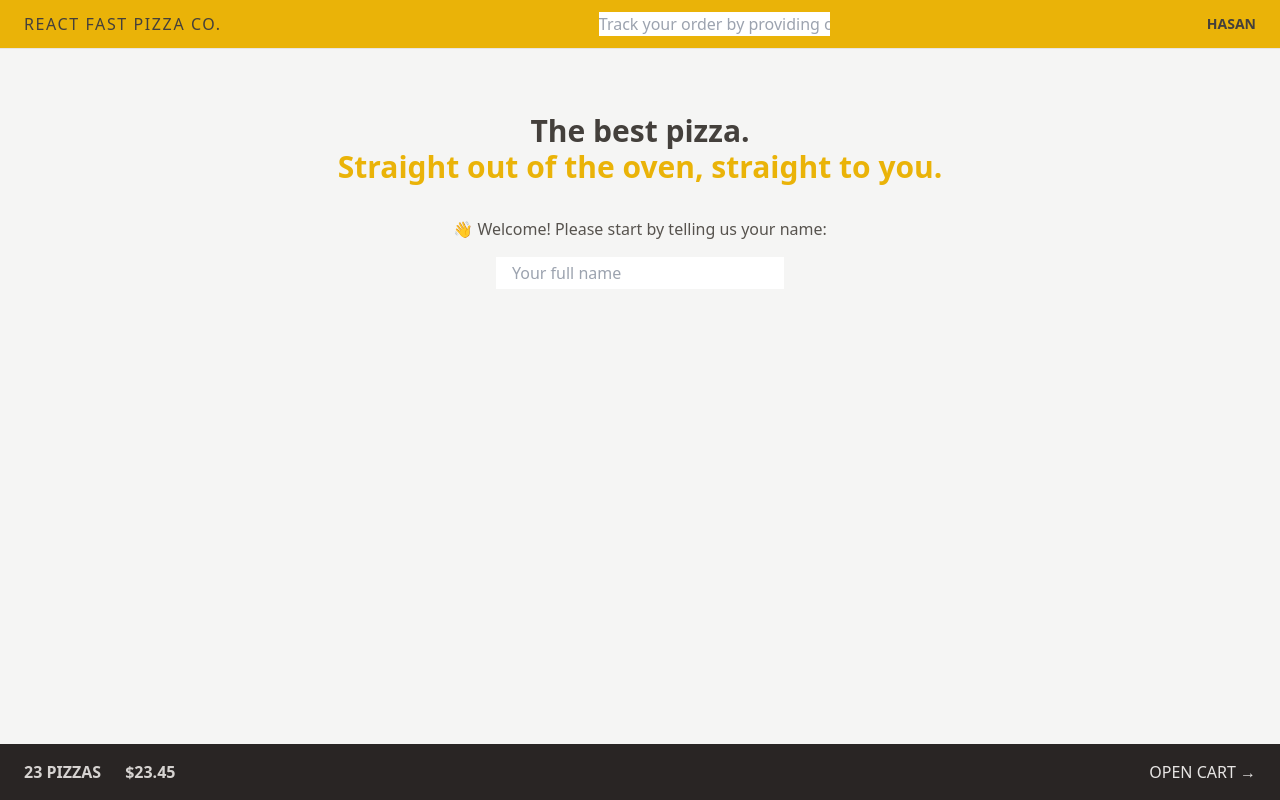
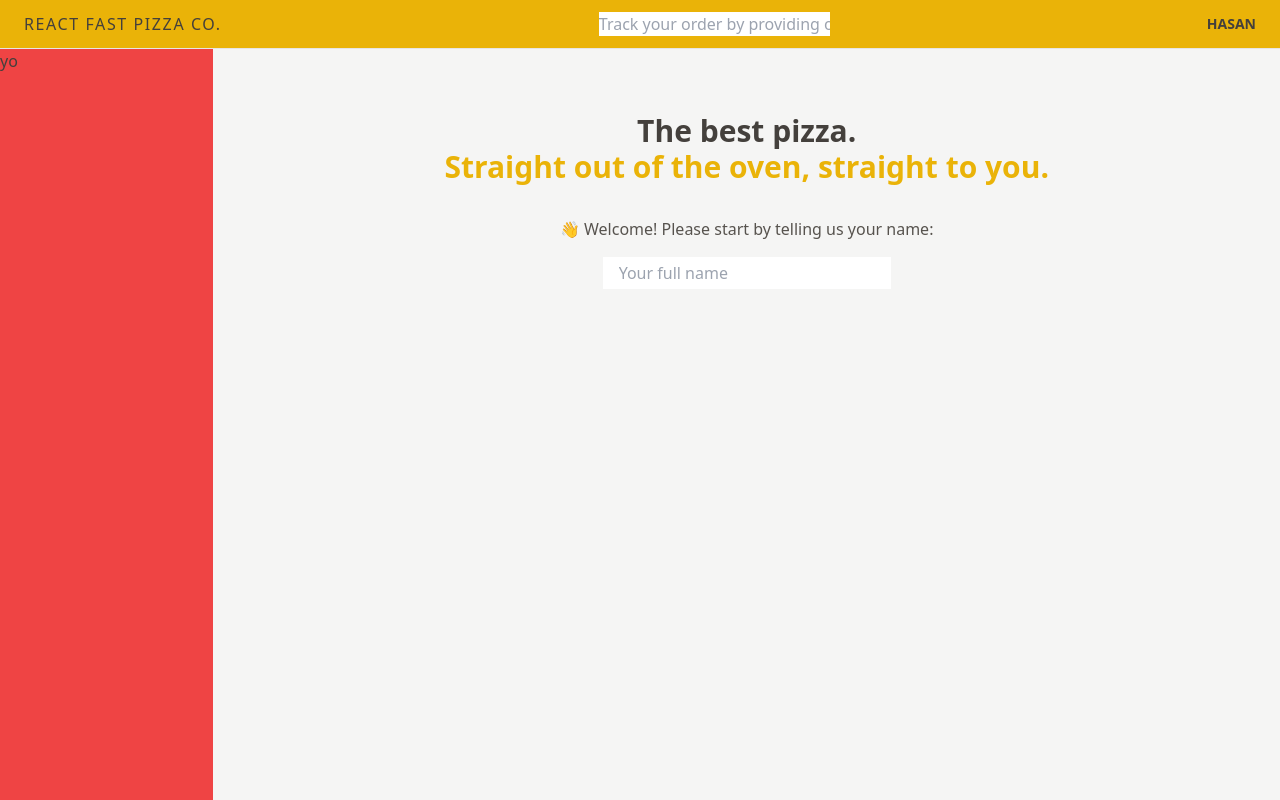
Before and after one commit to farhanahmedhasan/pizza-co, a React (Vite) app: page / in a window 1280 px wide. Built offline with nearby package versions, Linux system fonts and the light colour scheme.

Commit message:
tested a fixed sidebar layout

```diff
--- a/src/layout/AppLayout.jsx
+++ b/src/layout/AppLayout.jsx
@@ -1,6 +1,4 @@
 import {Outlet, useNavigation} from "react-router-dom"
-
-import CartOverview from "../pages/cart/CartOverview.jsx"
 import Spinner from "../components/Spinner.jsx"
 import Header from "../partials/Header.jsx"
 
@@ -9,18 +7,22 @@ export default function AppLayout() {
     const isLoading = navigation.state === "loading"
 
     return (
-        <div className="grid h-screen grid-rows-[auto_1fr_auto]">
+        <div className="grid h-screen grid-rows-[auto_1fr] grid-cols-12">
             <Header/>
+
+            <aside className="bg-red-500 h-full col-span-2">
+                <h1>yo</h1>
+            </aside>
 
             {isLoading && <Spinner/>}
 
-            <div className="overflow-y-scroll">
-                <main className="max-w-3xl mx-auto">
+            <div className="overflow-y-scroll col-span-10">
+                <main className="max-w-3xl mx-auto h-[1000px]">
                     <Outlet/>
                 </main>
             </div>
 
-            <CartOverview/>
+            {/*<CartOverview/>*/}
         </div>
     )
 }
--- a/src/partials/Header.jsx
+++ b/src/partials/Header.jsx
@@ -4,7 +4,7 @@ import SearchOrder from "../pages/order/SearchOrder.jsx"
 export default function Header() {
     return (
         <header
-            className="flex justify-between items-center px-4 py-3 bg-yellow-500 uppercase border-b border-stone-200 sm:px-6">
+            className="col-span-12 flex justify-between items-center px-4 py-3 bg-yellow-500 uppercase border-b border-stone-200 sm:px-6">
             <Link to="/" className="tracking-widest">React Fast Pizza Co.</Link>
             <SearchOrder/>
             <p className="text-sm font-semibold hidden sm:block">Hasan</p>
```
